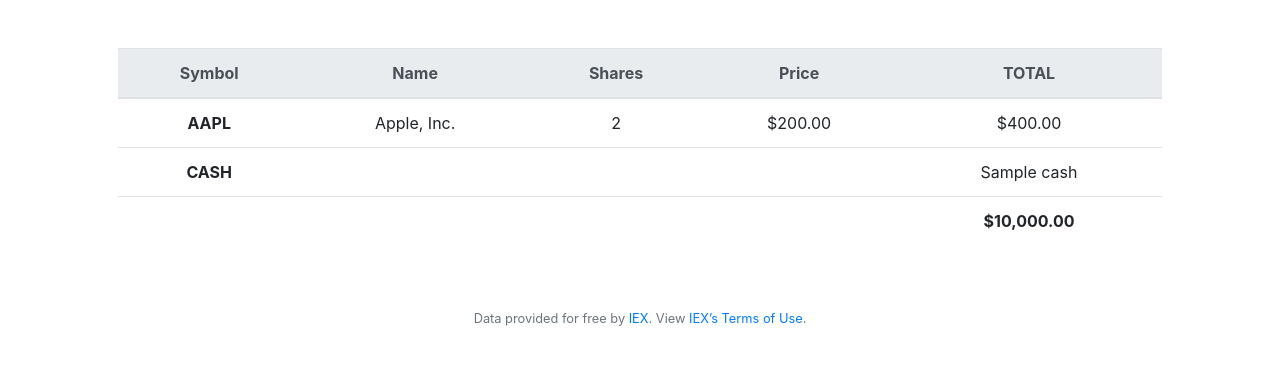
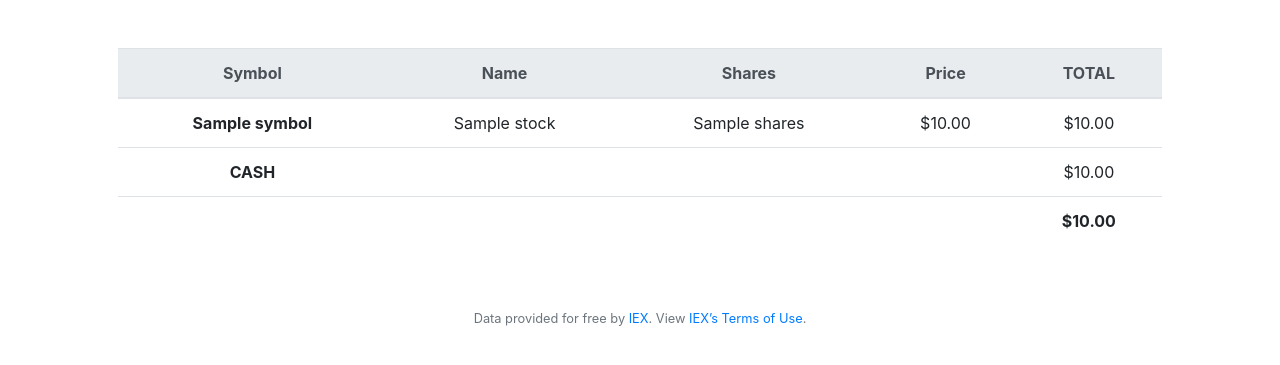
Before and after one commit to marrov/self-taught-computer-science, a Flask app: template courses/CSB1/week-9/problem-set-9/finance/templates/index.html in a window 1280 px wide. Shown: the part 76-441 px from the top of the page. Run offline with Flask 2, Linux system fonts and the light colour scheme; the template is opened without the code that fills it: most values are stand-ins (such as "Sample title", 1, 10 or a date in 2020); some libraries are stand-ins or nearby versions.

Commit message:
[CSB1] Finished dynamic implementation of index (user portfolio) considering both buy and sell transactions

```diff
--- a/courses/CSB1/week-9/problem-set-9/finance/application.py
+++ b/courses/CSB1/week-9/problem-set-9/finance/application.py
@@ -48,13 +48,20 @@ if not os.environ.get("API_KEY"):
 def index():
     """Show portfolio of stocks"""
 
-    # Define variables that describe the portfolio for the user
+    # Define variables that describe the users portfolio using SQL queries
     cash =  db.execute("SELECT cash FROM users WHERE id = ?", session["user_id"])[0]["cash"]
-    stocks =  db.execute("SELECT stock, SUM(shares) FROM transactions WHERE user_id = ? GROUP BY stock", session["user_id"])
-    # sold
-    print(stocks)
+    stocks =  db.execute("SELECT stock AS symbol, SUM(CASE WHEN transaction_type='buy' THEN shares WHEN transaction_type='sell' THEN -shares ELSE NULL END) AS shares FROM transactions WHERE user_id = ? GROUP BY stock", session["user_id"])
+    net_worth = cash
 
-    return render_template("index.html", cash=cash)
+    # Add updated info on each of the user's holdings
+    for idx, stock in enumerate(stocks):
+        quote_dict = lookup(stock["symbol"])
+        stock["name"] = quote_dict["name"]
+        stock["price"] =  quote_dict["price"]
+        stock["total"] = stock["price"] * stock["shares"]
+        net_worth += stock["total"]
+
+    return render_template("index.html", cash=cash, stocks=stocks, net_worth=net_worth)
 
 
 @app.route("/buy", methods=["GET", "POST"])
@@ -74,7 +81,7 @@ def buy():
         if not symbol:
             return apology("stock not found", 403)
         elif cash < price * int(shares):
-            return apology(f'Insufficient funds: you are trying to buy {shares} shares of {symbol} at ${price} for a total of ${int(shares) * price} but you only have ${cash}.')
+            return apology(f'Insufficient funds: you are trying to buy {shares} shares of {symbol} at ${round(price)} for a total of ${round(int(shares) * price)} but you only have ${round(cash)}.')
         else:
             # Register the transaction (i.e. add user and hash to the database)
             db.execute("INSERT INTO transactions (user_id, year, month, day, hour, minute, transaction_type, stock, shares, price) VALUES(?, ?, ?, ?, ?, ?, ?, ?, ?, ?)", session["user_id"], datetime.now().year, datetime.now().month, datetime.now().day, datetime.now().hour, datetime.now().minute, "buy", symbol, shares, price)
@@ -84,7 +91,7 @@ def buy():
 
             # Redirect user to index page with info message
             flash("Transaction completed sucessfully")
-            return render_template("index.html")
+            return redirect("/")
 
     # User reached route via GET (as by clicking a link or via redirect)
     else:
--- a/courses/CSB1/week-9/problem-set-9/finance/templates/index.html
+++ b/courses/CSB1/week-9/problem-set-9/finance/templates/index.html
@@ -17,26 +17,28 @@
     </tr>
   </thead>
   <tbody>
+    {% for stock in stocks %}
     <tr>
-      <th scope="row">AAPL</th>
-      <td>Apple, Inc.</td>
-      <td>2</td>
-      <td>{{200 | usd}}</td>
-      <td>{{400 | usd}}</td>
+      <th scope="row">{{stock.symbol}}</th>
+      <td>{{stock.name}}</td>
+      <td>{{stock.shares}}</td>
+      <td>{{stock.price | usd}}</td>
+      <td>{{stock.total | usd}}</td>
     </tr>
+    {% endfor %}
     <tr>
       <th scope="row">CASH</th>
       <td></td>
       <td></td>
       <td></td>
-      <td>{{cash}}</td>
+      <td>{{cash | usd}}</td>
     </tr>
     <tr>
       <th scope="row"></th>
       <td></td>
       <td></td>
       <td></td>
-      <td class="font-weight-bold">{{10000 | usd}}</td>
+      <td class="font-weight-bold">{{net_worth | usd}}</td>
     </tr>
   </tbody>
 </table>
```
Also changed, not shown: courses/CSB1/week-9/problem-set-9/finance/finance.db.
